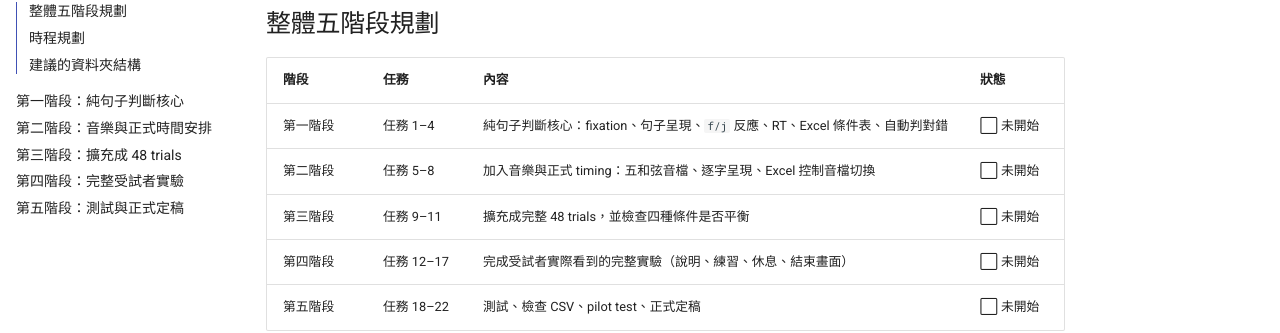
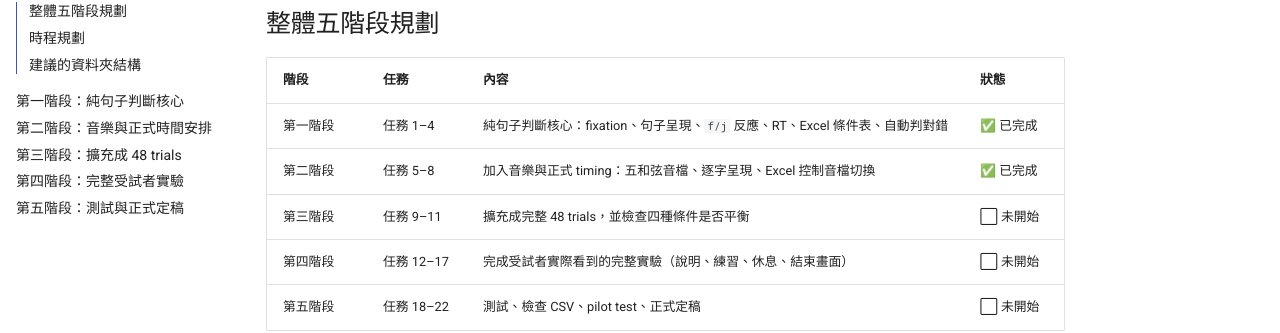
Before and after one commit to weilinglindachen/psychopy-manual, an MkDocs documentation site: the page built from docs/index.md, in a window 1280 px wide and 900 px high, scrolled down 774 px. Shown: the part 142-475 px from the top of the window. Built offline with MkDocs 1.6.1 and Material for MkDocs 9.7.7, drawn with Linux system fonts in a browser that asks for light colours; some of the changed text lies outside the part shown.

Commit message:
首頁狀態表更新：第一、第二階段標示為已完成

```diff
--- a/docs/index.md
+++ b/docs/index.md
@@ -45,8 +45,8 @@
 
 | 階段 | 任務 | 內容 | 狀態 |
 |---|---|---|---|
-| 第一階段 | 任務 1–4 | 純句子判斷核心：fixation、句子呈現、`f/j` 反應、RT、Excel 條件表、自動判對錯 | ⬜ 未開始 |
-| 第二階段 | 任務 5–8 | 加入音樂與正式 timing：五和弦音檔、逐字呈現、Excel 控制音檔切換 | ⬜ 未開始 |
+| 第一階段 | 任務 1–4 | 純句子判斷核心：fixation、句子呈現、`f/j` 反應、RT、Excel 條件表、自動判對錯 | ✅ 已完成 |
+| 第二階段 | 任務 5–8 | 加入音樂與正式 timing：五和弦音檔、逐字呈現、Excel 控制音檔切換 | ✅ 已完成 |
 | 第三階段 | 任務 9–11 | 擴充成完整 48 trials，並檢查四種條件是否平衡 | ⬜ 未開始 |
 | 第四階段 | 任務 12–17 | 完成受試者實際看到的完整實驗（說明、練習、休息、結束畫面） | ⬜ 未開始 |
 | 第五階段 | 任務 18–22 | 測試、檢查 CSV、pilot test、正式定稿 | ⬜ 未開始 |
```
Also changed, not shown: other parts of docs/index.md (+1 -1 lines).
